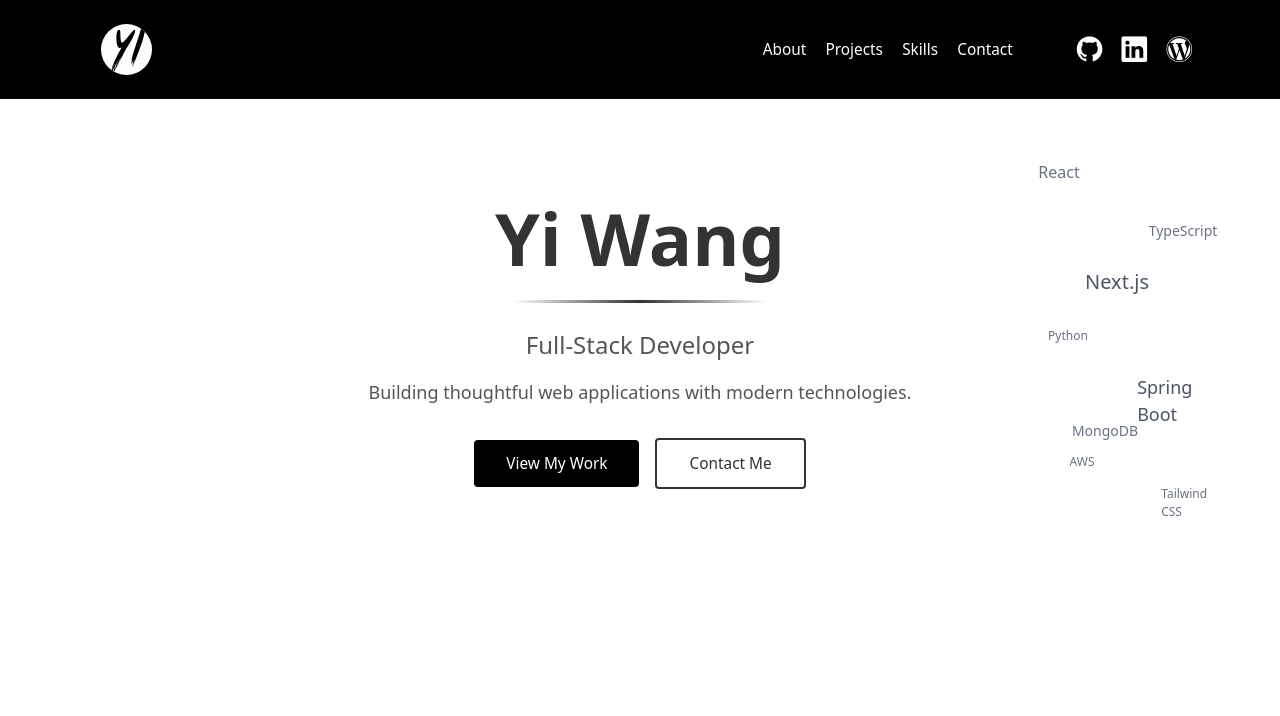
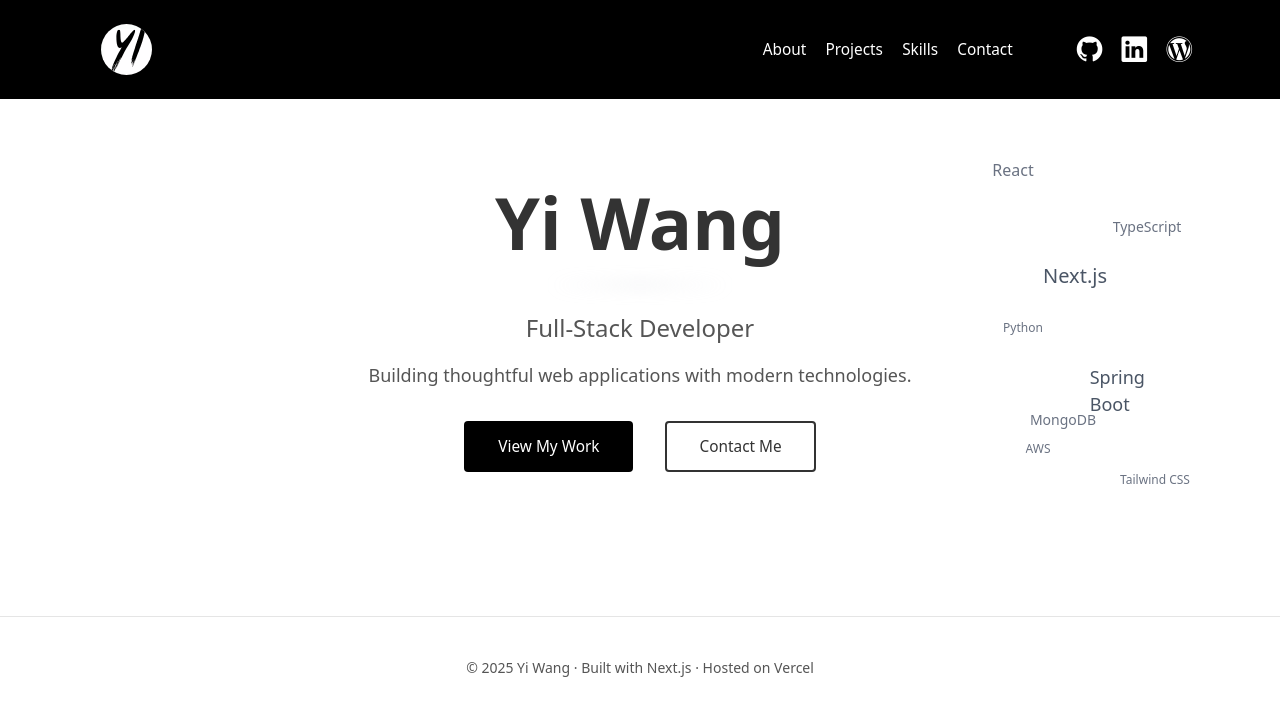
Before and after one commit to wy8881/portfolio-nextjs, a Next.js app: page / in a window 1280 px wide. Shown: the top 716 px of the page. Built offline with nearby package versions, Linux system fonts and the light colour scheme; no server answers.

Commit message:
Refactor hero section and add footer

```diff
--- a/app/globals.css
+++ b/app/globals.css
@@ -23,3 +23,28 @@ body {
 p {
   line-height: 1.5;
 }
+
+.hide-scrollbar::-webkit-scrollbar {
+  display: none;
+}
+
+.hide-scrollbar {
+  -ms-overflow-style: none;
+  scrollbar-width: none;
+}
+
+.tech-item {
+  position: relative !important;
+  left: auto !important;
+  top: auto !important;
+  transform: none !important;
+}
+
+@media (min-width: 1280px) {
+  .tech-item {
+    position: absolute !important;
+    left: var(--tech-left) !important;
+    top: var(--tech-top) !important;
+    transform: translateX(-50%) !important;
+  }
+}
--- a/app/layout.tsx
+++ b/app/layout.tsx
@@ -3,6 +3,7 @@ import { Inter } from "next/font/google";
 import "./globals.css";
 import { ThemeProvider } from "next-themes";
 import Navbar from "@/components/layout/navbar/Navbar";
+import { Footer } from "@/components/layout/Footer";
 
 const inter = Inter({
   variable: "--font-inter",
@@ -34,6 +35,7 @@ export default function RootLayout({
           <main className="pt-20" min-h-screen="true">
             {children}
           </main>
+          <Footer />
         </ThemeProvider>
       </body>
     </html>
--- a/components/home/hero/GitHubGrid.tsx
+++ b/components/home/hero/GitHubGrid.tsx
@@ -7,27 +7,27 @@ import { ANIMATION_DURATION, ANIMATION_EASING } from '@/lib/animations'
 
 const getColorByLevel = (level: ContributionLevel): string => {
   const colorMap: Record<ContributionLevel, string> = {
-    0: '#eef1f4',
-    1: '#c8d0d9',
-    2: '#9eabb8',
-    3: '#6c7a89',
-    4: '#2b333a',
+    0: '#eceff2',
+    1: '#d6dce1',
+    2: '#aeb7bf',
+    3: '#7a8692',
+    4: '#4f5963',
   }
   return colorMap[level]
 }
 
 const GRID_STYLES = {
   cellSize: {
-    4: 'clamp(27px, 3vw, 40px)',
-    12: 'clamp(21px, 3vw, 32px)',
+    4: 'clamp(28px, 3vw, 40px)',
+    12: 'clamp(22px, 2.5vw, 32px)',
     52: 'clamp(16px, 2vw, 24px)',
-    100: 'clamp(10px, 1vw, 16px)',
+    100: 'clamp(12px, 1.2vw, 18px)',
   },
   gap: {
-    4: 'clamp(16px, 2vw, 24px)',
-    12: 'clamp(11px, 1vw, 16px)',
-    52: 'clamp(8px, 1vw, 12px)',
-    100: 'clamp(5px, 0.5vw, 8px)',
+    4: 'clamp(20px, 2.5vw, 30px)',
+    12: 'clamp(14px, 1.5vw, 20px)',
+    52: 'clamp(10px, 1.2vw, 15px)',
+    100: 'clamp(6px, 0.8vw, 10px)',
   },
   labelWidth: {
     4: 'clamp(53px, 7vw, 80px)',
@@ -113,7 +113,7 @@ function ContributionCell({ day, cellSize }: ContributionCellProps) {
           ease: ANIMATION_EASING.standard
         }
       }}
-      className="rounded-full will-change-transform"
+      className="rounded-md will-change-transform"
       style={{
         width: cellSize,
         height: cellSize,
@@ -128,68 +128,33 @@ function ContributionCell({ day, cellSize }: ContributionCellProps) {
 
 interface GitHubGridProps {
   weeks: ContributionDay[][]
+  total: number
+  period: number
 }
 
-export function GitHubGrid({ weeks }: GitHubGridProps) {
+export function GitHubGrid({ weeks, total, period }: GitHubGridProps) {
   const weekCount = weeks.length
   const config = getGridConfig(weekCount)
 
-  const monthLabels: { weekIndex: number; month: string }[] = []
-  const seenMonths = new Set<string>()
-
-  weeks.forEach((week, weekIndex) => {
-    if (week.length > 0) {
-      const firstDay = new Date(week[0].date)
-      const monthKey = `${firstDay.getFullYear()}-${firstDay.getMonth()}`
-
-      if (!seenMonths.has(monthKey)) {
-        seenMonths.add(monthKey)
-        const monthName = firstDay.toLocaleDateString('en-US', { month: 'short' })
-        monthLabels.push({ weekIndex, month: monthName })
-      }
-    }
-  })
-
-  const dayLabels = ['Mon', 'Tue', 'Wed', 'Thu', 'Fri', 'Sat', 'Sun']
-  const yAxisDays = [1, 3, 5]
-
   return (
+    <div className="hidden md:block w-full">
+      <div className="relative">
+        <div className="overflow-x-auto hide-scrollbar">
           <motion.div
-      className="hidden md:grid w-full max-w-full overflow-x-auto"
+            className="grid"
             style={{
-        gridTemplateColumns: `${config.labelWidth} repeat(${weeks.length}, ${config.cellSize})`,
-        gridTemplateRows: `auto repeat(7, ${config.cellSize})`,
-        gap: config.gap
+              gridTemplateColumns: `repeat(${weeks.length}, ${config.cellSize})`,
+              gridTemplateRows: `repeat(7, ${config.cellSize})`,
+              gap: config.gap,
+              width: 'max-content',
+              minWidth: '100%',
             }}
             variants={containerVariants}
             initial="hidden"
             animate="show"
           >
-      <div />
-      {weeks.map((week, weekIndex) => {
-        const label = monthLabels.find(l => l.weekIndex === weekIndex)
-        return (
-          <motion.div
-            key={weekIndex}
-            className="text-text-secondary text-center"
-            style={{ fontSize: config.labelFontSize }}
-            variants={labelVariants}
-          >
-            {label && <span>{label.month}</span>}
-          </motion.div>
-        )
-      })}
-
             {[0, 1, 2, 3, 4, 5, 6].map(dayIndex => (
               <Fragment key={dayIndex}>
-          <motion.div
-            className="text-text-secondary flex items-center"
-            style={{ fontSize: config.labelFontSize }}
-            variants={labelVariants}
-          >
-            {yAxisDays.includes(dayIndex) && <span>{dayLabels[dayIndex]}</span>}
-          </motion.div>
-
                 {weeks.map((week, weekIndex) => {
                   const day = week[dayIndex]
                   if (!day) return <div key={`empty-${weekIndex}`} />
@@ -203,5 +168,23 @@ export function GitHubGrid({ weeks }: GitHubGridProps) {
               </Fragment>
             ))}
           </motion.div>
+        </div>
+        <div
+          className="absolute top-0 left-0 bottom-0 w-8 pointer-events-none"
+          style={{
+            background: 'linear-gradient(to right, rgba(255, 255, 255, 0.7), transparent)',
+          }}
+        />
+        <div
+          className="absolute top-0 right-0 bottom-0 w-8 pointer-events-none"
+          style={{
+            background: 'linear-gradient(to left, rgba(255, 255, 255, 0.7), transparent)',
+          }}
+        />
+      </div>
+      <div className="mt-3 text-sm text-text-secondary text-left">
+        {total} contributions during the last {period} days
+      </div>
+    </div>
   )
 }
--- a/components/home/hero/HeroContext.tsx
+++ b/components/home/hero/HeroContext.tsx
@@ -16,7 +16,7 @@ const heroData = {
 
 export function Hero() {
   return (
-    <section className="flex flex-col items-center text-center px-6 py-12 md:py-16 lg:py-20">
+    <section className="flex flex-col items-center text-center px-6 pt-8 md:pt-12 lg:pt-16 pb-12 md:pb-16 lg:pb-20">
       <motion.h1
         initial={{ opacity: 0, y: 20 }}
         animate={{ opacity: 1, y: 0 }}
@@ -38,8 +38,8 @@ export function Hero() {
           delay: 0.2,
           ease: ANIMATION_EASING.standard
         }}
-        className="h-[3px] bg-gradient-to-r from-transparent via-text-primary to-transparent mb-6"
-        style={{ width: 'clamp(8rem, 20vw, 16rem)' }}
+        className="h-[2px] bg-gradient-to-r from-transparent via-gray-300 to-transparent mb-6 blur-sm"
+        style={{ width: 'clamp(9.375rem, 22.5vw, 11.25rem)' }}
       />
 
       <motion.h2
@@ -78,16 +78,17 @@ export function Hero() {
           delay: 0.5,
           ease: ANIMATION_EASING.standard
         }}
-        className="flex flex-col sm:flex-row gap-4 items-center justify-center"
+        className="flex flex-col sm:flex-row gap-6 md:gap-8 items-center justify-center"
       >
         <Link
           href={heroData.cta.primary.href}
           className="
             bg-cta-bg text-cta-text
+            border-2 border-transparent
             px-8 py-3
             font-normal
             transition-all duration-200
-            hover:opacity-90
+            hover:bg-background hover:text-cta-bg hover:border-cta-bg
             rounded-sm
           "
           style={{ fontSize: 'clamp(0.875rem, 1.2vw, 1rem)' }}
--- a/components/home/hero/TechCloud.tsx
+++ b/components/home/hero/TechCloud.tsx
@@ -35,7 +35,7 @@ const itemVariants = {
 export function TechCloud() {
   return (
     <motion.div
-      className="hidden md:block relative w-full h-full"
+      className="hidden md:flex md:flex-col md:justify-center md:items-end md:gap-4 w-full h-auto xl:relative xl:block xl:h-full"
       variants={containerVariants}
       initial="hidden"
       animate="show"
@@ -44,12 +44,11 @@ export function TechCloud() {
       {TECH_STACK.map((tech) => (
         <div
           key={tech.name}
-          className="absolute"
+          className="tech-item"
           style={{
-            left: tech.xPosition,
-            top: tech.yPosition,
-            transform: 'translateX(-50%)',
-          }}
+            '--tech-left': tech.xPosition,
+            '--tech-top': tech.yPosition,
+          } as React.CSSProperties & { '--tech-left': string; '--tech-top': string }}
         >
           <motion.div
             className={`${tech.color} ${tech.fontWeight} will-change-transform`}
--- a/components/home/hero/hero.tsx
+++ b/components/home/hero/hero.tsx
@@ -13,17 +13,17 @@ export function HeroSection() {
       className="
         grid
         grid-cols-1
-        md:grid-cols-[15%_70%_15%]
-        lg:grid-cols-[1fr_3fr_1fr]
+        md:grid-cols-[18%_64%_18%]
+        lg:grid-cols-[1.2fr_3fr_1.2fr]
         gap-4 md:gap-6 lg:gap-8
-        px-4 md:px-6 lg:px-8
+        px-6 md:px-8 lg:px-12
         pt-4 md:pt-6 pb-12 lg:pb-16
         items-stretch
         "
     aria-label="Hero Section"
     role="region"
     >
-      <div className="hidden md:flex justify-center items-center">
+      <div className="hidden md:flex justify-end items-center pr-4 md:pr-6">
         {isLoading && (
           <div className="w-full h-full flex items-center justify-center min-h-[400px]">
             <div className="animate-pulse text-text-secondary">Loading...</div>
@@ -31,7 +31,9 @@ export function HeroSection() {
         )}
         {isError && null}
         {!isLoading && !isError && contributions && (
-          <GitHubGrid weeks={contributions.contributions} />
+          <div className="w-[90%] max-w-full">
+            <GitHubGrid weeks={contributions.contributions} total={contributions.total} period={30} />
+          </div>
         )}
       </div>
 
--- /dev/null
+++ b/components/layout/Footer.tsx
@@ -0,0 +1,9 @@
+export function Footer() {
+  return (
+    <footer className="w-full py-10 border-t border-border">
+      <p className="text-center text-sm text-text-secondary">
+        © 2025 Yi Wang · Built with Next.js · Hosted on Vercel
+      </p>
+    </footer>
+  )
+}
--- a/lib/tech-stack.ts
+++ b/lib/tech-stack.ts
@@ -11,7 +11,7 @@ export const TECH_STACK: TechItem[] = [
   {
     name: 'React',
     fontSize: 'clamp(1rem, 1.2vw, 1.125rem)',
-    xPosition: '18%',
+    xPosition: '12%',
     yPosition: '12%',
     color: 'text-gray-500',
     fontWeight: 'font-light',
@@ -19,7 +19,7 @@ export const TECH_STACK: TechItem[] = [
   {
     name: 'TypeScript',
     fontSize: 'clamp(0.875rem, 1vw, 1rem)',
-    xPosition: '72%',
+    xPosition: '66%',
     yPosition: '25%',
     color: 'text-gray-500',
     fontWeight: 'font-light',
@@ -27,7 +27,7 @@ export const TECH_STACK: TechItem[] = [
   {
     name: 'Next.js',
     fontSize: 'clamp(1.25rem, 1.5vw, 1.5rem)',
-    xPosition: '43%',
+    xPosition: '37%',
     yPosition: '35%',
     color: 'text-gray-600',
     fontWeight: 'font-medium',
@@ -35,7 +35,7 @@ export const TECH_STACK: TechItem[] = [
   {
     name: 'Python',
     fontSize: 'clamp(0.75rem, 0.9vw, 0.875rem)',
-    xPosition: '22%',
+    xPosition: '16%',
     yPosition: '48%',
     color: 'text-gray-500',
     fontWeight: 'font-light',
@@ -43,7 +43,7 @@ export const TECH_STACK: TechItem[] = [
   {
     name: 'Spring Boot',
     fontSize: 'clamp(1.125rem, 1.3vw, 1.25rem)',
-    xPosition: '68%',
+    xPosition: '62%',
     yPosition: '58%',
     color: 'text-gray-600',
     fontWeight: 'font-medium',
@@ -51,7 +51,7 @@ export const TECH_STACK: TechItem[] = [
   {
     name: 'MongoDB',
     fontSize: 'clamp(0.875rem, 1vw, 1rem)',
-    xPosition: '38%',
+    xPosition: '32%',
     yPosition: '68%',
     color: 'text-gray-500',
     fontWeight: 'font-light',
@@ -59,7 +59,7 @@ export const TECH_STACK: TechItem[] = [
   {
     name: 'Tailwind CSS',
     fontSize: 'clamp(0.75rem, 0.9vw, 0.875rem)',
-    xPosition: '75%',
+    xPosition: '69%',
     yPosition: '82%',
     color: 'text-gray-500',
     fontWeight: 'font-light',
@@ -67,7 +67,7 @@ export const TECH_STACK: TechItem[] = [
   {
     name: 'AWS',
     fontSize: 'clamp(0.75rem, 0.9vw, 0.875rem)',
-    xPosition: '28%',
+    xPosition: '22%',
     yPosition: '75%',
     color: 'text-gray-500',
     fontWeight: 'font-light',
```
Lines whose indentation alone changed are shown as unchanged.
